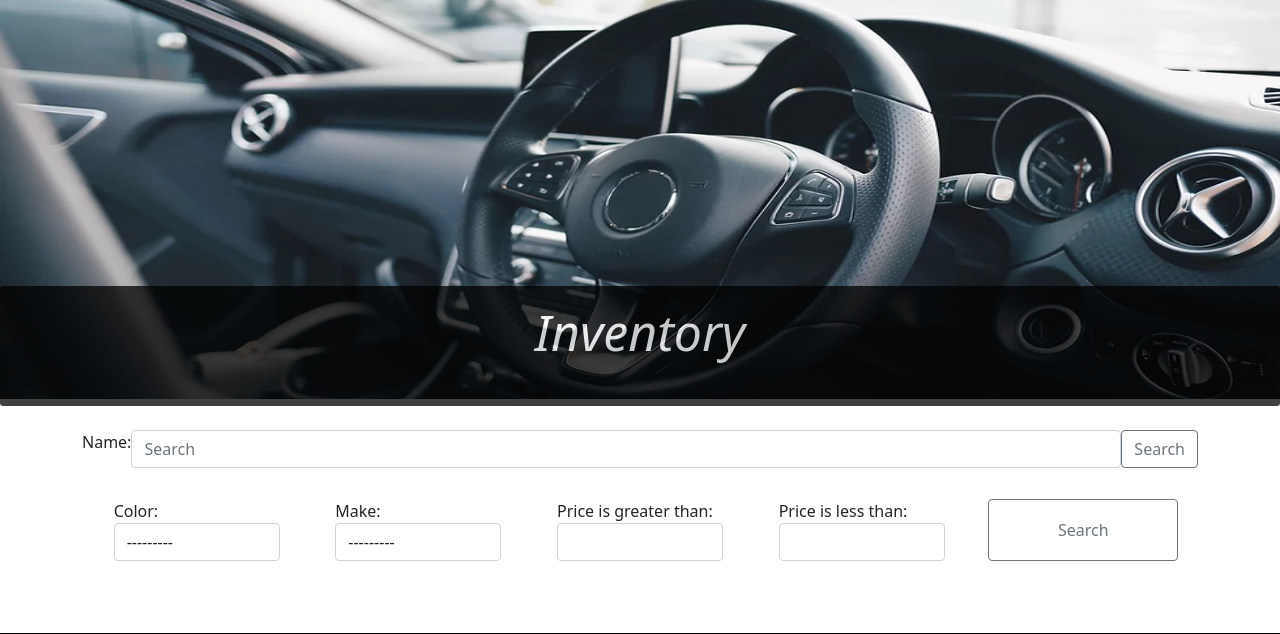
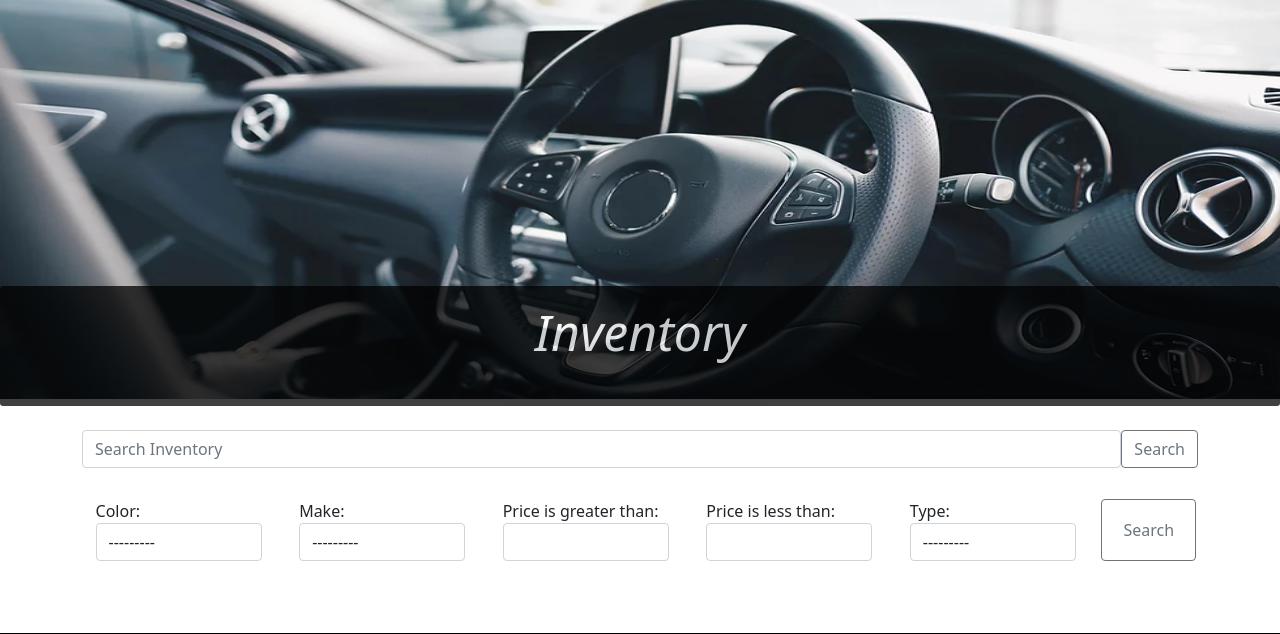
Before and after one commit to Ezequiel000/HawtWheelzProject, a Django app: page /inventory/ in a window 1280 px wide. Shown: the part 182-816 px from the top of the page. Run offline with Django 4.2, Linux system fonts and the light colour scheme; data that the repository does not hold is empty; some libraries are stand-ins or nearby versions.

Commit message:
added type filter

```diff
--- a/home/filters.py
+++ b/home/filters.py
@@ -8,4 +8,4 @@ class CarFilter(django_filters.FilterSet):
      price_lt = django_filters.NumberFilter(field_name='price', lookup_expr='lt')
      class Meta:
          model = Car
-         fields = ['name', 'color', 'make', 'price']
+         fields = ['name', 'color', 'make', 'price', 'type']
--- a/templates/home/inventory.html
+++ b/templates/home/inventory.html
@@ -24,8 +24,7 @@
         <div class="row row1 align-items-center" id="search-block">
             <form class="d-flex" method="get" action="{% url 'inventory' %}">
                 {% csrf_token %}
-                <label class="label">Name:</label>
-                {% render_field car_filter.form.name class="form-control" placeholder="Search" %}
+                {% render_field car_filter.form.name class="form-control" placeholder="Search Inventory" %}
                 <button class="btn btn-outline-secondary" type="submit">Search</button>
             </form>
         </div>
@@ -49,7 +48,11 @@
             {{ car_filter.form.price_lt.label_tag }}
             {% render_field car_filter.form.price_lt class="form-control" %}
         </div>
-        <button type="submit" class="btn btn-outline-secondary col-sm-2">
+            <div class="col-2">
+            {{ car_filter.form.type.label_tag }}
+            {% render_field car_filter.form.type class="form-control" %}
+        </div>
+        <button type="submit" class="btn btn-outline-secondary col-sm-1">
         <span class="glyphicon glyphicon-search"></span> Search
       </button>
     </div>
```
Also changed, not shown: home/models.py (+10 -0 lines), home/migrations/0011_car_type_alter_car_color_alter_car_make.py (added).
